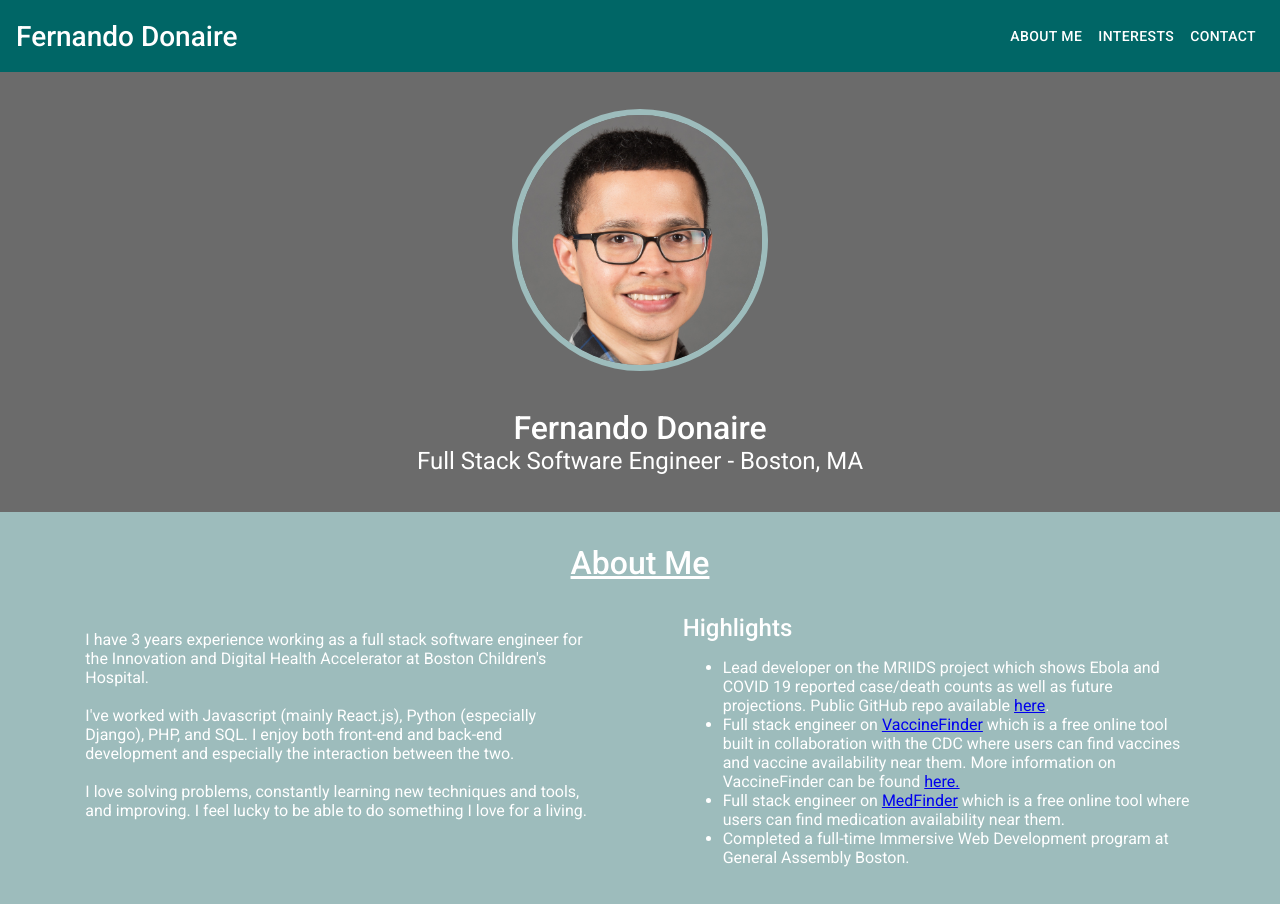
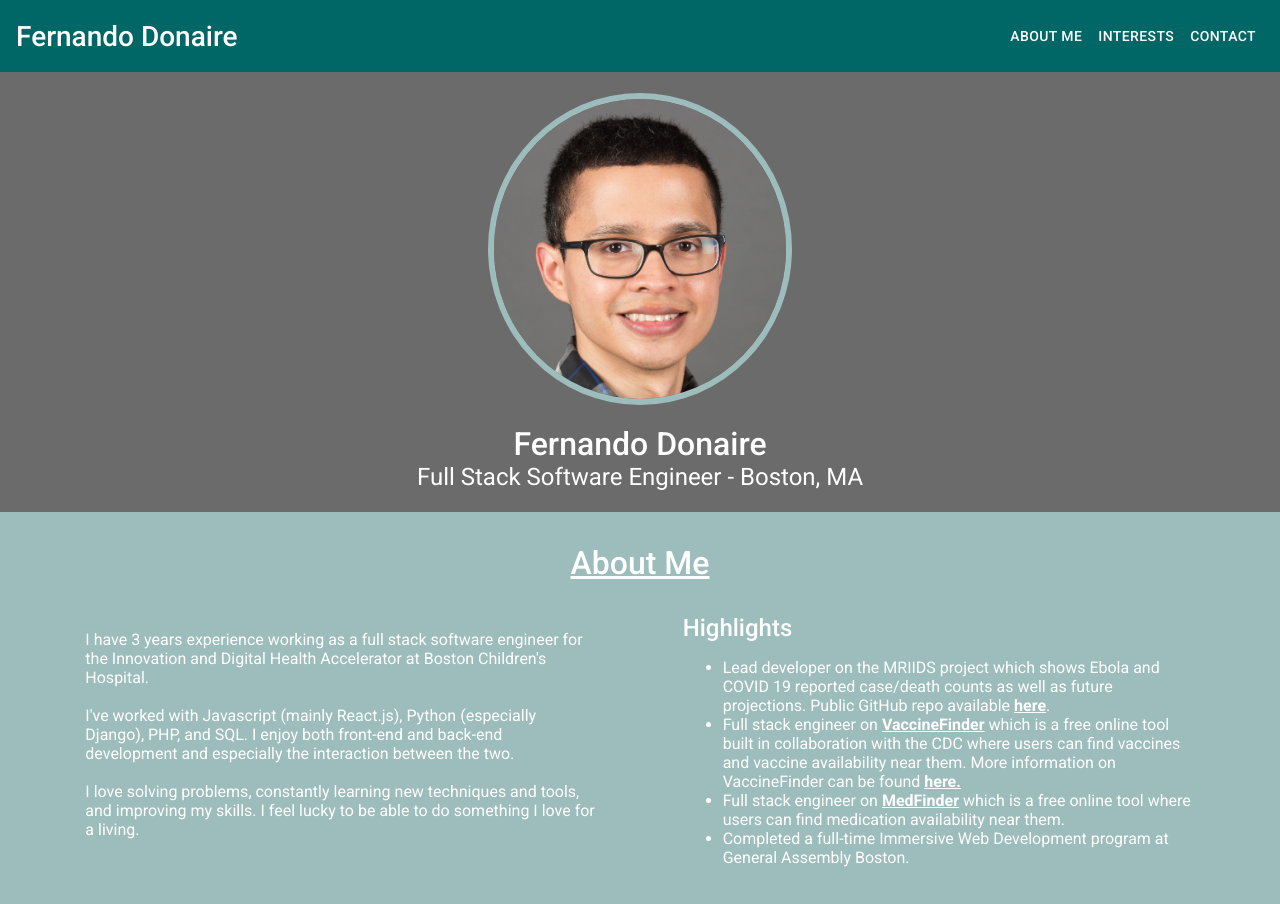
Before and after one commit to nandodonaire/nandodonaire.github.io, a React (Create React App) app: page / in a window 1280 px wide. Shown: the top 904 px of the page. Built offline with nearby package versions, Linux system fonts and the light colour scheme.

Commit message:
Updated anchor tag styles

```diff
--- a/src/components/AboutMe/index.js
+++ b/src/components/AboutMe/index.js
@@ -5,6 +5,7 @@ import {
   TextContainer,
   TextSection,
   HighlightsSectionTitle,
+  StyledLink,
 } from "./styles";
 
 const AboutMe = () => (
@@ -23,8 +24,8 @@ const AboutMe = () => (
           and especially the interaction between the two.
           <br />
           <br />I love solving problems, constantly learning new techniques and
-          tools, and improving. I feel lucky to be able to do something I love
-          for a living.
+          tools, and improving my skills. I feel lucky to be able to do
+          something I love for a living.
         </p>
       </TextSection>
       <TextSection>
@@ -34,40 +35,44 @@ const AboutMe = () => (
             Lead developer on the MRIIDS project which shows Ebola and COVID 19
             reported case/death counts as well as future projections. Public
             GitHub repo available{" "}
-            <a
+            <StyledLink
               target="_blank"
               rel="noreferrer"
               href="https://github.com/healthmap/mriids2"
             >
               here
-            </a>
+            </StyledLink>
             .
           </li>
           <li>
             Full stack engineer on{" "}
-            <a
+            <StyledLink
               target="_blank"
               rel="noreferrer"
               href="https://www.vaccinefinder.org/"
             >
               VaccineFinder
-            </a>{" "}
+            </StyledLink>{" "}
             which is a free online tool built in collaboration with the CDC
             where users can find vaccines and vaccine availability near them.
             More information on VaccineFinder can be found{" "}
-            <a
+            <StyledLink
               target="_blank"
               rel="noreferrer"
               href="https://www.cdc.gov/vaccines/covid-19/reporting/vaccinefinder.html"
             >
               here.
-            </a>
+            </StyledLink>
           </li>
           <li>
             Full stack engineer on{" "}
-            <a target="_blank" rel="noreferrer" href="https://medfinder.org/">
+            <StyledLink
+              target="_blank"
+              rel="noreferrer"
+              href="https://medfinder.org/"
+            >
               MedFinder
-            </a>{" "}
+            </StyledLink>{" "}
             which is a free online tool where users can find medication
             availability near them.
           </li>
--- a/src/components/AboutMe/styles.js
+++ b/src/components/AboutMe/styles.js
@@ -36,3 +36,8 @@ export const HighlightsSectionTitle = styled.span`
   font-family: Roboto;
   font-weight: 500;
 `;
+
+export const StyledLink = styled.a`
+  color: #ffffff;
+  font-weight: 700;
+`;
--- a/src/components/Profile/styles.js
+++ b/src/components/Profile/styles.js
@@ -11,8 +11,8 @@ export const ProfileContainer = styled.div`
 
 export const ProfilePicture = styled.img`
   border-radius: 50%;
-  max-width: 250px;
-  max-height: 250px;
+  max-width: 300px;
+  max-height: 300px;
   border: 0.4em solid #9dbcbc;
 `;
 
```
